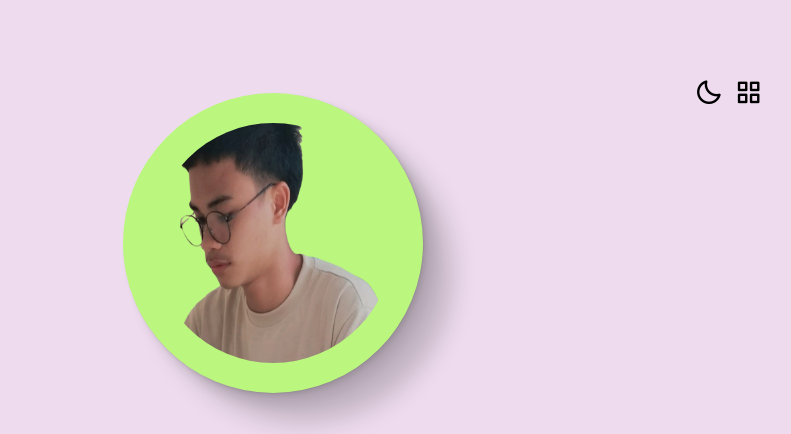
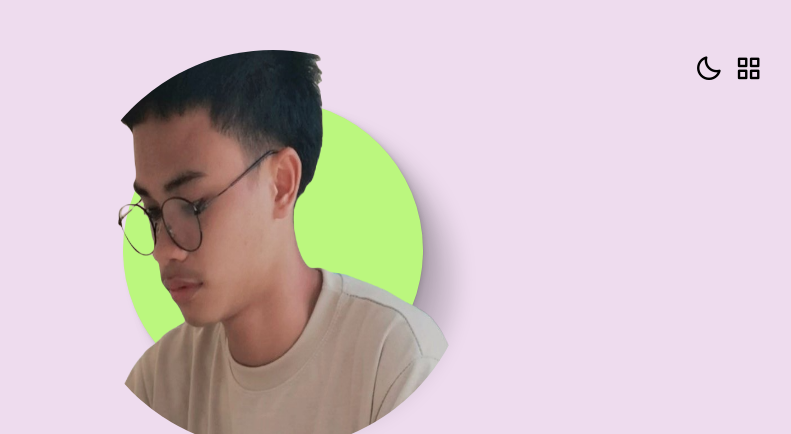
Before and after one commit to fa-had19/Pucot-CarlFortpolio, a plain HTML site: page index.html in a window 1280 px wide. Shown: the top 434 px of the page, without its empty margins (367-1158 px from the left). Drawn offline with nearby package versions, Linux system fonts and the light colour scheme; a script that the page names is missing; files whose address does not match are found by name.

Commit message:
Update style.css

```diff
--- a/style.css
+++ b/style.css
@@ -198,8 +198,8 @@ body{
     width: 70%;
     z-index: 2;
     border-radius: 100%;
-    width: 30vh;
-    height: 30vh;
+    width: 50vh;
+    height: 50vh;
 }
 
 .hero-img-bg{
```
